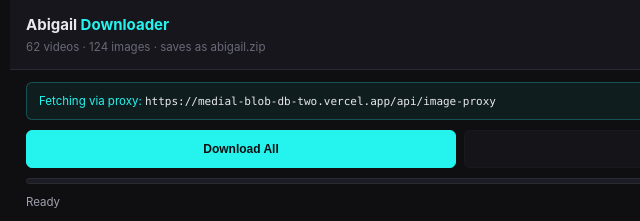
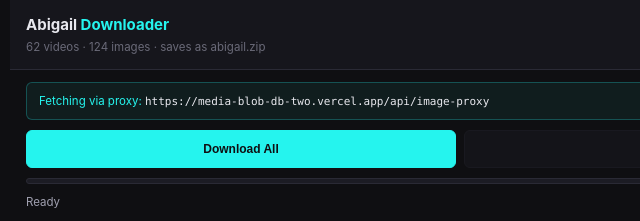
Before and after one commit to amanuel845/tikvdm, a website: page public/abigail.html in a window 1280 px wide. Shown: the top 221 px of the page, 180-820 px from the left. Drawn offline with nearby package versions, Linux system fonts and the light colour scheme.

Commit message:
Update abigail.html

```diff
--- a/public/abigail.html
+++ b/public/abigail.html
@@ -59,7 +59,7 @@
 
   // ---- Proxy endpoint ----
   // Vercel edge function. Expects ?url=<encoded upstream url>
-  var PROXY_BASE = 'https://medial-blob-db-two.vercel.app/api/image-proxy';
+  var PROXY_BASE = 'https://media-blob-db-two.vercel.app/api/image-proxy';
 
   // Optional shared secret. Set if IMAGE_PROXY_KEY is configured on Vercel.
   // Otherwise leave empty string.
```
